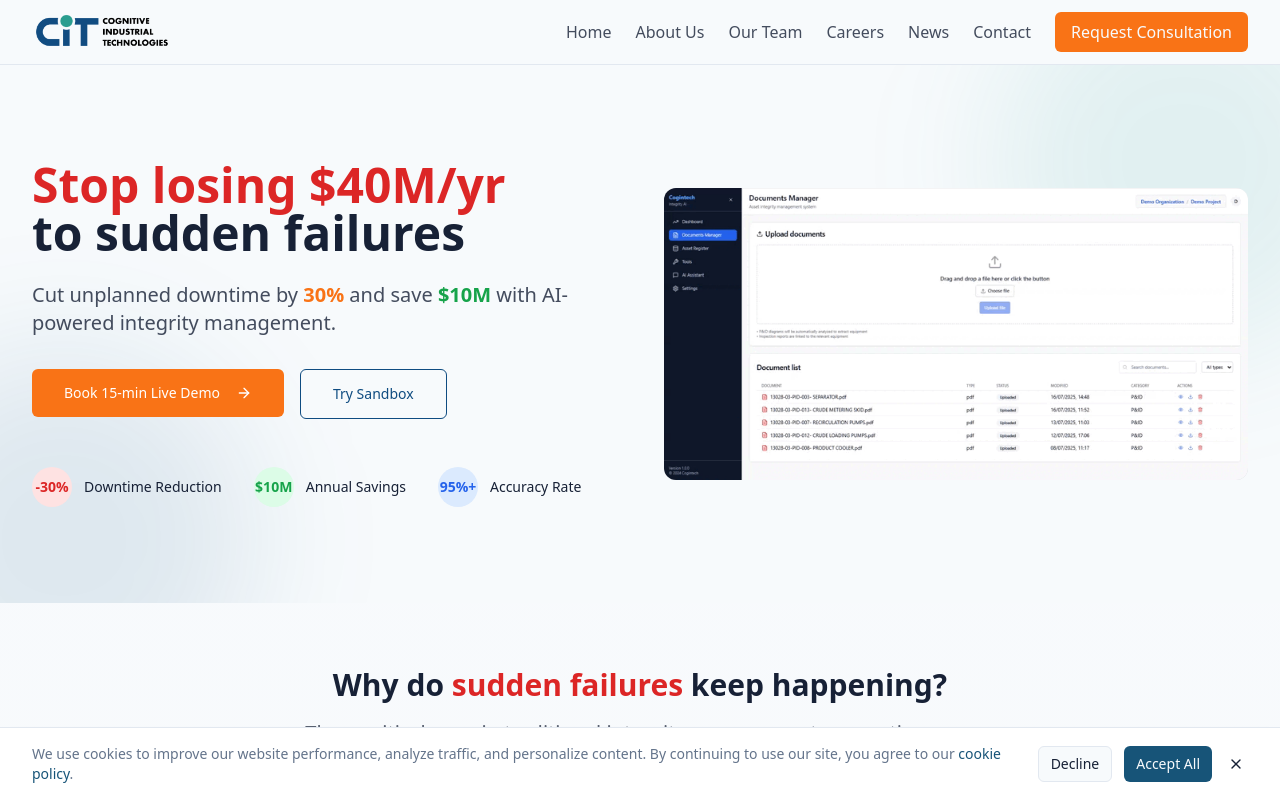
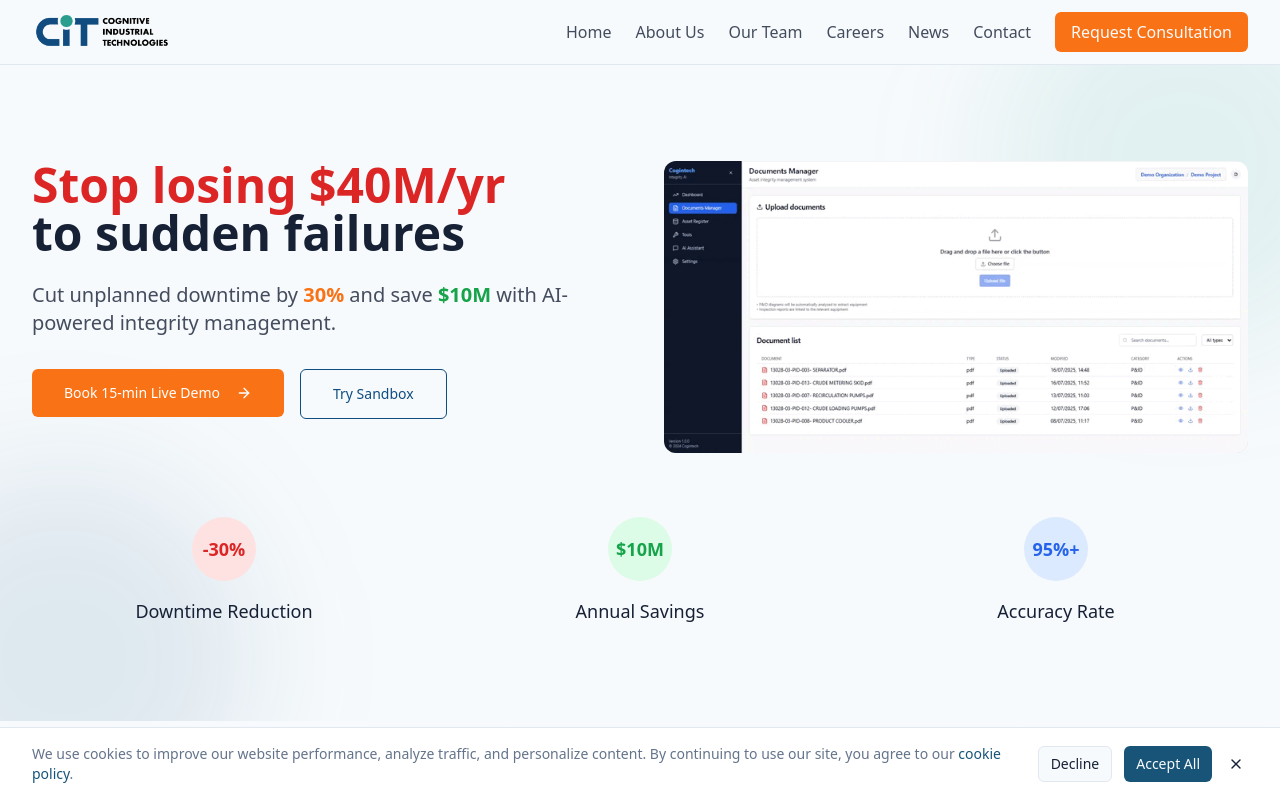
Before and after one commit to Rovlad/cogintech-ai-landing, a React (Vite) app: page /new-landing in a window 1280 px wide. Shown: the top 798 px of the page. Built offline with nearby package versions, Linux system fonts and the light colour scheme.

Commit message:
Adjust GIF and text layout
Adjusted the position of the top GIF to align its top with the "Stop losing $40M/yr" text and its bottom with the buttons. Added the text "-30% Downtime Reduction $10M Annual Savings 95%+ Accuracy Rate" to span the full screen width below the buttons and image.

```diff
--- a/src/components/new-landing/NewHero.tsx
+++ b/src/components/new-landing/NewHero.tsx
@@ -9,7 +9,7 @@ const NewHero = () => {
       <div className="absolute -bottom-32 -left-32 w-96 h-96 bg-cogintech-blue/10 rounded-full blur-3xl"></div>
 
       <div className="container relative">
-        <div className="grid grid-cols-1 lg:grid-cols-2 gap-12 items-center">
+        <div className="grid grid-cols-1 lg:grid-cols-2 gap-12 items-start">
           <div className="space-y-8 max-w-2xl">
             <div className="space-y-6">
               <h1 className="text-4xl md:text-5xl font-bold leading-tight lg:text-5xl">
@@ -42,27 +42,6 @@ const NewHero = () => {
                 Try Sandbox
               </Button>
             </div>
-
-            <div className="flex flex-wrap gap-8 pt-4 text-sm">
-              <div className="flex items-center">
-                <div className="w-10 h-10 rounded-full bg-red-100 flex items-center justify-center mr-3">
-                  <span className="text-red-600 font-bold">-30%</span>
-                </div>
-                <span>Downtime Reduction</span>
-              </div>
-              <div className="flex items-center">
-                <div className="w-10 h-10 rounded-full bg-green-100 flex items-center justify-center mr-3">
-                  <span className="text-green-600 font-bold">$10M</span>
-                </div>
-                <span>Annual Savings</span>
-              </div>
-              <div className="flex items-center">
-                <div className="w-10 h-10 rounded-full bg-blue-100 flex items-center justify-center mr-3">
-                  <span className="text-blue-600 font-bold">95%+</span>
-                </div>
-                <span>Accuracy Rate</span>
-              </div>
-            </div>
           </div>
 
           <div className="relative aspect-[2/1] rounded-xl overflow-hidden bg-gradient-to-b from-gray-200 to-gray-300">
@@ -73,6 +52,28 @@ const NewHero = () => {
             />
           </div>
         </div>
+
+        {/* Statistics row spanning full width */}
+        <div className="mt-16 grid grid-cols-1 sm:grid-cols-3 gap-8 text-center">
+          <div className="flex flex-col items-center">
+            <div className="w-16 h-16 rounded-full bg-red-100 flex items-center justify-center mb-4">
+              <span className="text-red-600 font-bold text-lg">-30%</span>
+            </div>
+            <span className="text-lg font-medium">Downtime Reduction</span>
+          </div>
+          <div className="flex flex-col items-center">
+            <div className="w-16 h-16 rounded-full bg-green-100 flex items-center justify-center mb-4">
+              <span className="text-green-600 font-bold text-lg">$10M</span>
+            </div>
+            <span className="text-lg font-medium">Annual Savings</span>
+          </div>
+          <div className="flex flex-col items-center">
+            <div className="w-16 h-16 rounded-full bg-blue-100 flex items-center justify-center mb-4">
+              <span className="text-blue-600 font-bold text-lg">95%+</span>
+            </div>
+            <span className="text-lg font-medium">Accuracy Rate</span>
+          </div>
+        </div>
       </div>
     </section>
   );
```
